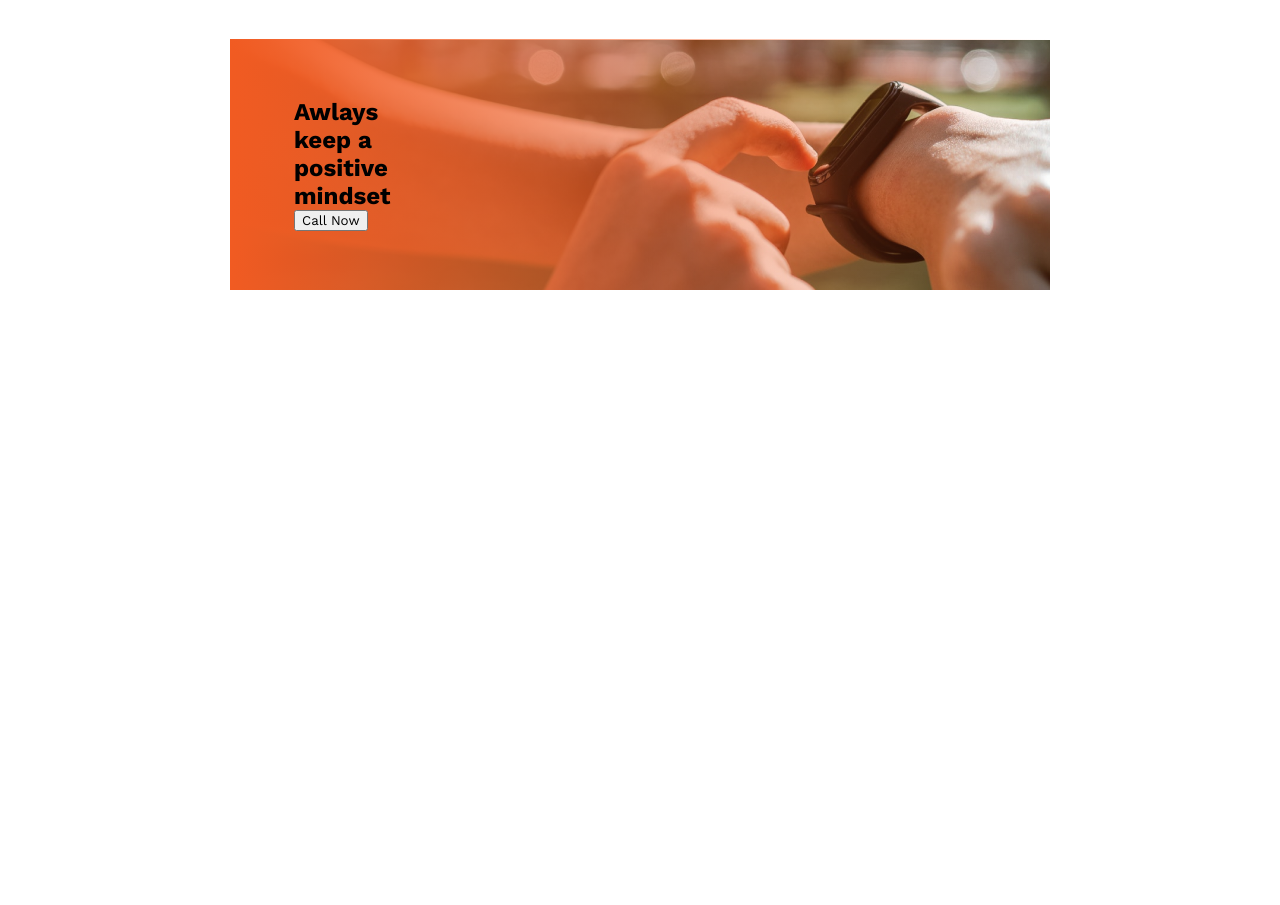
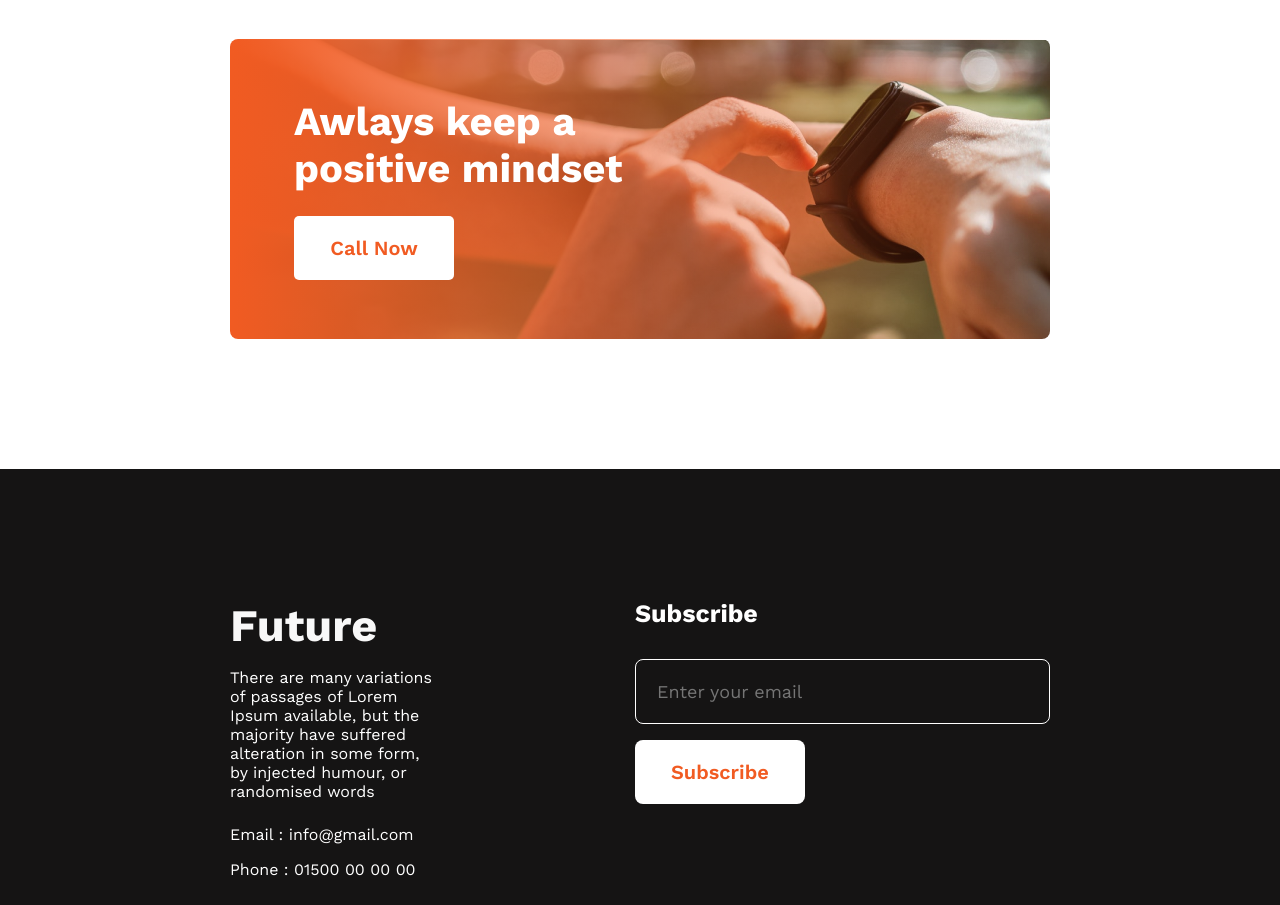
Before and after one commit to junaedislam29/new-year-website, a plain HTML site: page index.html in a window 1280 px wide. Shown: the part 2017-2922 px from the top of the page. Before the commit the page ends 2307 px from the top, so only its background shows below. Drawn offline with nearby package versions, Linux system fonts and the light colour scheme.

Commit message:
footer-added

```diff
--- a/css/style.css
+++ b/css/style.css
@@ -88,13 +88,87 @@ main {
   font-size: 20px;
   color: #737272;
 }
-
-.positive-mindset {
-  padding: 59px 617px 59px 64px;
+/* positive mindset banner styles */
+.positive-mindset-banner {
   background-image: linear-gradient(
       90deg,
       #f15b22 0%,
       rgba(241, 91, 34, 0) 100%
     ),
     url(../images/watch.png);
+  background-repeat: no-repeat;
+  padding: 59px 370px 59px 64px;
+  border-radius: 8px;
+  margin-bottom: 130px;
 }
+#banner-title {
+  font-size: 40px;
+  color: #fff;
+}
+#banner-button {
+  border-radius: 5px;
+  border: none;
+  background: #fff;
+  padding: 20px 36px;
+  width: 160px;
+  margin-top: 24px;
+}
+#banner-button a {
+  text-decoration: none;
+  color: #f15b22;
+  font-size: 20px;
+  font-weight: 600;
+}
+/* footer styles */
+footer {
+  display: flex;
+  gap: 200px;
+  background-color: #151414;
+  padding: 130px 230px;
+}
+.footer-title {
+  color: #f8f8f8;
+  font-size: 45px;
+}
+.footer-description {
+  color: #fff;
+  font-size: 16px;
+  margin-top: 16px;
+  margin-bottom: 24px;
+}
+.contact-info {
+  color: #fff;
+  font-size: 16px;
+  margin-bottom: 16px;
+}
+.social-media-icon {
+  width: 46px;
+  margin-right: 10px;
+  margin-top: 16px;
+}
+.subscribe {
+  color: #fff;
+  font-size: 25px;
+}
+.subscribe-btn {
+  border: none;
+  border-radius: 8px;
+  background: #fff;
+  padding: 20px 36px;
+}
+.subscribe-btn a {
+  text-decoration: none;
+  color: #f15b22;
+  font-size: 20px;
+  font-weight: 600;
+}
+#input-field {
+  border: 1px solid #fff;
+  font-size: 18px;
+  color: #f3f3f3;
+  background-color: #151414;
+  border-radius: 8px;
+  padding: 21px 158px 21px 21px;
+  margin-top: 31px;
+  margin-bottom: 16px;
+}
--- a/index.html
+++ b/index.html
@@ -55,7 +55,7 @@
             simply.
           </p>
           <p class="failures-point">
-            <i class="fa-solid fa-check"></i> Contrary to popular belief.
+            <i class="fa-solid fa-check"></i>Contrary to popular belief.
           </p>
           <p class="failures-point">
             <i class="fa-solid fa-check"></i>Contrary to popular simply.
@@ -88,10 +88,32 @@
           </div>
         </div>
       </section>
-      <section class="positive-mindset">
-        <h2>Awlays keep a positive mindset</h2>
-        <button>Call Now</button>
+      <!-- positive mindset banner -->
+      <section class="positive-mindset-banner">
+        <h2 id="banner-title">Awlays keep a positive mindset</h2>
+        <button id="banner-button"><a href="">Call Now</a></button>
       </section>
     </main>
+    <!-- footer -->
+    <footer>
+      <div>
+        <h2 class="footer-title">Future</h2>
+        <p class="footer-description">
+          There are many variations of passages of Lorem Ipsum available, but
+          the majority have suffered alteration in some form, by injected
+          humour, or randomised words
+        </p>
+        <p class="contact-info">Email : info@gmail.com</p>
+        <p class="contact-info">Phone : 01500 00 00 00</p>
+        <img class="social-media-icon" src="images/icons/fb.png" alt="" />
+        <img class="social-media-icon" src="images/icons/twitter.png" alt="" />
+        <img class="social-media-icon" src="images/icons/youtube.png" alt="" />
+      </div>
+      <div>
+        <h4 class="subscribe">Subscribe</h4>
+        <input id="input-field" type="text" placeholder="Enter your email" />
+        <button class="subscribe-btn"><a href="">Subscribe</a></button>
+      </div>
+    </footer>
   </body>
 </html>
```
